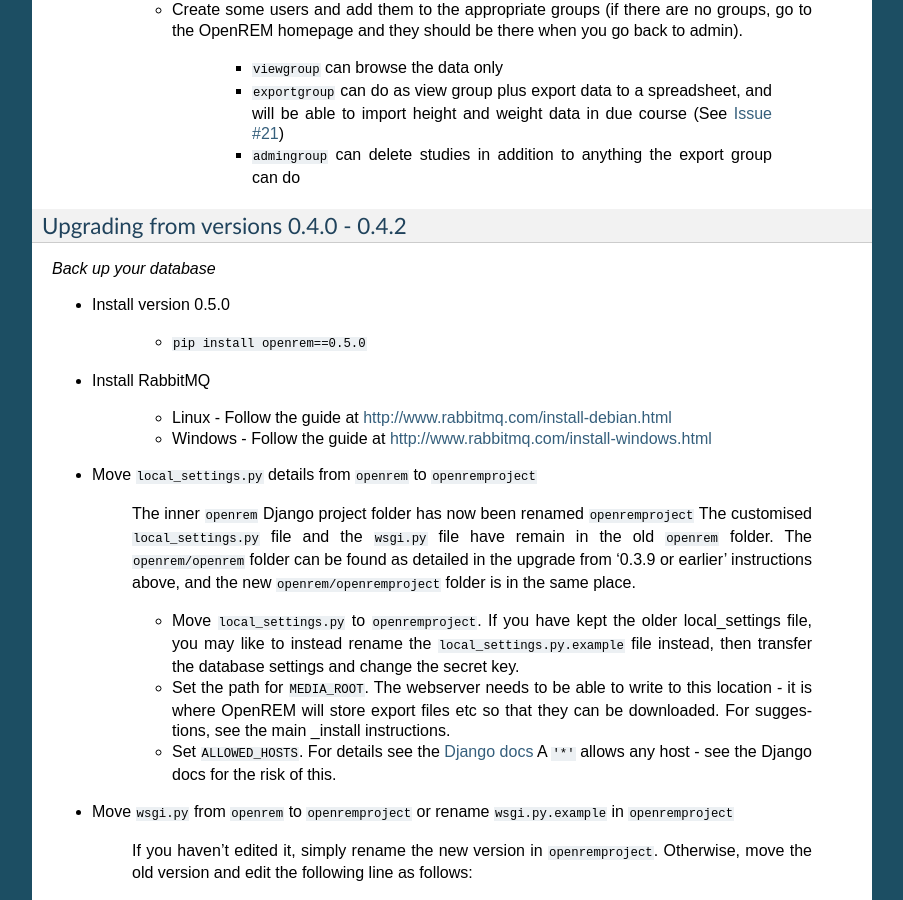
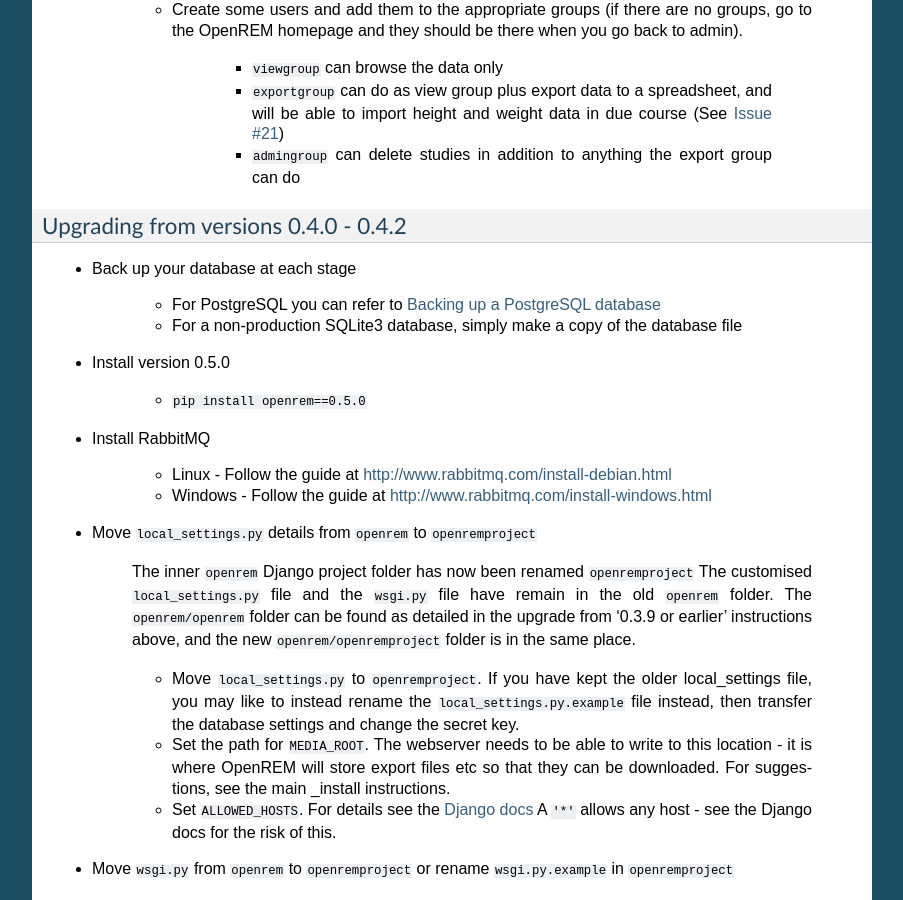
Before and after one commit to ckswilliams/modOpenREM, a Sphinx documentation site: the page built from docs/release-0.5.1.rst, in a window 1280 px wide and 900 px high, scrolled down 1820 px. Shown: the whole window, without its empty margins (198-1101 px from the left). Built offline with Sphinx 7.4.7, drawn with Linux system fonts in a browser that asks for light colours; some of the changed text lies outside the part shown.

Commit message:
Corrected an italic section to the right markup, added links for database backups, corrected link to internal heading.

```diff
--- a/docs/release-0.5.1.rst
+++ b/docs/release-0.5.1.rst
@@ -99,7 +99,7 @@
 * Add some users
 
     * Go to the admin interface (eg http://localhost:8000/admin) and log in with the user created when you originally
-      created the database (the ``manage.py syncdb`` command - `Do you want to create a superuser`)
+      created the database (the ``manage.py syncdb`` command - *Do you want to create a superuser*)
 
     * Create some users and add them to the appropriate groups (if there are no groups, go to the OpenREM homepage and
       they should be there when you go back to admin).
@@ -112,7 +112,11 @@
 Upgrading from versions 0.4.0 - 0.4.2
 =====================================
 
-*Back up your database*
+* Back up your database at each stage
+
+    * For PostgreSQL you can refer to :doc:`backupRestorePostgreSQL`
+    * For a non-production SQLite3 database, simply make a copy of the database file
+
 
 * Install version 0.5.0
 
@@ -185,7 +189,7 @@
 functionality at this stage, start the Celery task queue - instructions in the :doc:`install` docs or at the end of this
 guide.
 
-Now move to `Upgrading from version 0.5.0`.
+Now move to `Upgrading from version 0.5.0`_.
 
 Upgrading from version 0.4.3
 ============================
@@ -210,6 +214,11 @@
 ****************************
 Upgrading from version 0.5.0
 ****************************
+
+* Back up your database
+
+    * For PostgreSQL you can refer to :doc:`backupRestorePostgreSQL`
+    * For a non-production SQLite3 database, simply make a copy of the database file
 
 * Install 0.5.1b1:
 
```
